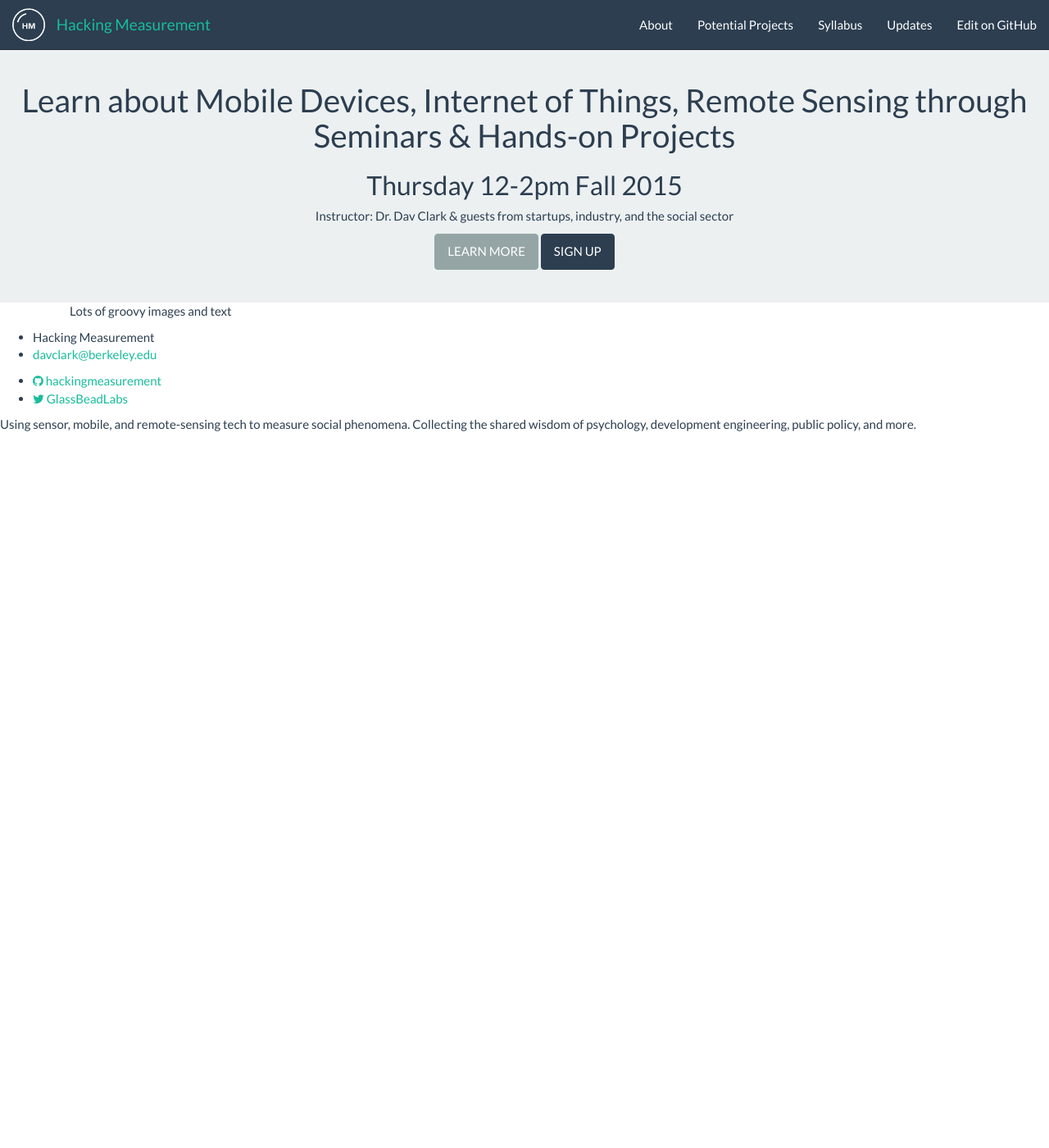
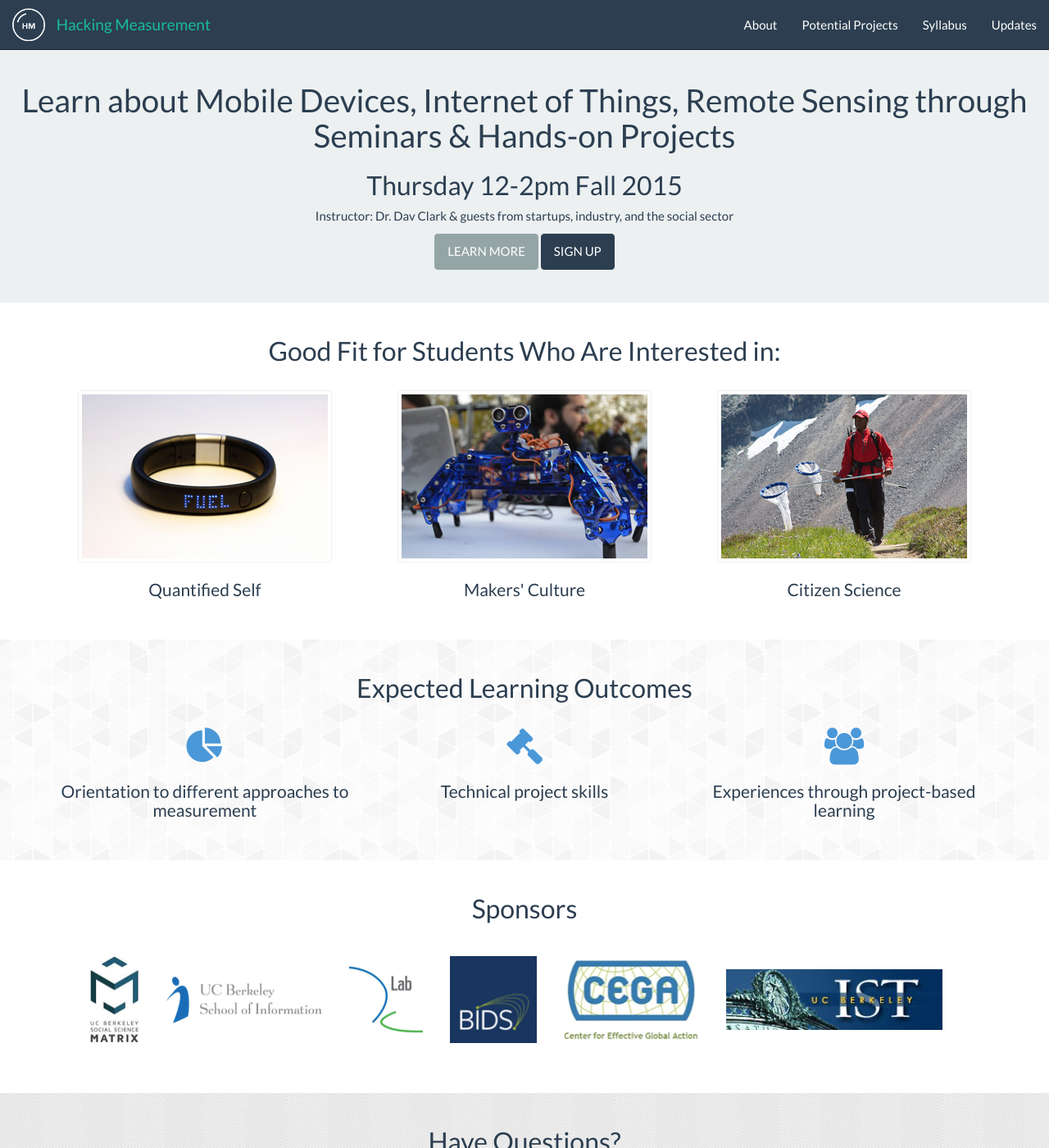
Before and after one commit to BIDS-collaborative/hackingmeasurement.github.io, a Jekyll site: the page built from index.html, in a window 1280 px wide and 1400 px high. Shown: the whole window at 82% size. Built offline with Jekyll 4.4.1, drawn with Linux system fonts in a browser that asks for light colours; some of the changed text lies outside the part shown.

Commit message:
Updated the top page and footer
- I removed lines from default.html, so we should add <div
class=“container”> to other pages.
- Pics on the top page are from Flickr. Credit info is at
images/PhotoCredit.txt. If you like the pics, we should add the credit
somewhere - maybe on the about page?

```diff
--- a/_includes/footer.html
+++ b/_includes/footer.html
@@ -1,17 +1,24 @@
 <footer class="site-footer">
-
-  <div class="wrapper">
-
-    <div class="footer-col-wrapper">
-      <div class="footer-col  footer-col-1">
-        <ul class="contact-list">
-          <li>{{ site.title }}</li>
+  <div class="container">
+    <div class="row">
+      <div class="col-sm-12">
+        <div class="text-center">
+          <h2>Have Questions?</h2>
+          <div class="footer-icon"><i class="fa fa-question-circle fa-3x"></i></div>
+          <p>Email Dav Clark, Hacking Measurement instructor, at <a href="mailto:davclark@berkeley.edu">davclark@berkeley.edu</a></p>
+        </div>
+      </div>
+    </div>
+  <hr>
+    <div class="row">
+      <div class="col-sm-3">
+        <ul class="contact-list list-unstyled">
+          <li><strong>{{ site.title }}</strong></li>
           <li><a href="mailto:{{ site.email }}">{{ site.email }}</a></li>
         </ul>
       </div>
-
-      <div class="footer-col  footer-col-2">
-        <ul class="social-media-list">
+      <div class="col-sm-3">
+        <ul class="social-media-list list-unstyled">
           {% if site.github_username %}
           <li>
             <a href="https://github.com/{{ site.github_username }}">
@@ -31,12 +38,11 @@
           {% endif %}
         </ul>
       </div>
-
-      <div class="footer-col  footer-col-3">
-        <p class="text">{{ site.description }}</p>
+      <div class="col-sm-6">
+        <div class="footer-col  footer-col-3">
+          <p class="text">{{ site.description }}</p>
+        </div>
       </div>
     </div>
-
   </div>
-
 </footer>
--- a/_includes/header.html
+++ b/_includes/header.html
@@ -21,8 +21,6 @@
             </li>
           {% endif %}
         {% endfor %}
-        <li> <a href="https://github.com/tech4measurement/tech4measurement.github.io">
-                Edit on GitHub</a></li>
       </ul>
     </div>
   </div>
--- a/_layouts/default.html
+++ b/_layouts/default.html
@@ -7,13 +7,9 @@
 
 {% include header.html %}
 
-    <div class="container">
-        <div class="col-xs-12">
 
 {{ content }}
 
-        </div>
-    </div>
 
 {% include footer.html %}
 
--- a/css/main.css
+++ b/css/main.css
@@ -2,7 +2,7 @@ body {
   padding-top: 40px;
 }
 
-/* header.html */
+/* header */
 .navbar {
   margin-bottom: 0;
 }
@@ -25,3 +25,36 @@ body {
   padding: 40px 20px;
   text-align: center;
 }
+
+/* footer */
+.site-footer {
+  background: url(../images/bg01.png) repeat 0 0;
+  padding-top: 20px;
+  padding-bottom: 40px;
+}
+.footer-icon {
+  margin: 15px 0;
+}
+.footer-icon i {
+  color: #4b98d8;
+}
+
+/* top page */
+.top-section {
+  padding: 20px 0 40px;
+}
+.top-section h2 {
+  padding: 0 0 20px;
+}
+.top-section h3 {
+  font-size: 21px;
+}
+.top-outcomes {
+  background: url(../images/bg02.png) repeat 0 0;
+}
+.top-outcomes i {
+  color: #4b98d8;
+}
+.sp-list li {
+  padding: 10px 15px;
+}
--- a/index.html
+++ b/index.html
@@ -1,4 +1,50 @@
 ---
 layout: default
 ---
-<p>Lots of groovy images and text</p>
+<div class="top-section top-students text-center" id="top-students">
+  <h2>Good Fit for Students Who Are Interested in:</h2>
+  <div class="container">
+    <div class="row">
+      <div class="col-md-4">
+        <img src="images/pic-NikeFuelBand.jpg" class="img-thumbnail"><br><h3>Quantified Self</h3>
+      </div>
+      <div class="col-md-4">
+        <img src="images/pic-Hexapod.jpg" class="img-thumbnail"><br><h3>Makers' Culture</h3>
+      </div>
+      <div class="col-md-4">
+        <img src="images/pic-CascadeButterfly.jpg" class="img-thumbnail"><br><h3>Citizen Science</h3>
+      </div>
+    </div>
+  </div>
+</div>
+
+<div class="top-section top-outcomes text-center" id="top-outcomes">
+  <h2>Expected Learning Outcomes</h2>
+  <div class="container">
+    <div class="row">
+      <div class="col-md-4">
+        <i class="fa fa-pie-chart fa-3x"></i><br><h3>Orientation to different approaches to measurement</h3>
+      </div>
+      <div class="col-md-4">
+        <i class="fa fa-gavel fa-3x"></i><br><h3>Technical project skills</h3>
+      </div>
+      <div class="col-md-4">
+        <i class="fa fa-users fa-3x"></i><br><h3>Experiences through project-based learning</h3>
+      </div>
+    </div>
+  </div>
+</div>
+
+<div class="top-section top-sponsors text-center" id="top-sponsors">
+  <h2>Sponsors</h2>
+  <div class="container">
+    <ul class="list-inline sp-list">
+      <li><a href="http://matrix.berkeley.edu/" target="_blank"><img src="images/sp-matrix.png" alt="UC Berkeley Social Science Matrix"></a></li>
+      <li><a href="http://www.ischool.berkeley.edu/" target="_blank"><img src="images/sp-ischool.png" alt="UC Berkeley School of Information"></a></li>
+      <li><a href="http://dlab.berkeley.edu/" target="_blank"><img src="images/sp-dlab.png" alt="D-Lab"></a></li>
+      <li><a href="http://bids.berkeley.edu/" target="_blank"><img src="images/sp-bids.png" alt="Berkeley Institute for Data Science"></a></li>
+      <li><a href="http://cega.berkeley.edu/" target="_blank"><img src="images/sp-cega.png" alt="Center for Effective Global Action"></a></li>
+      <li><a href="https://ist.berkeley.edu/" target="_blank"><img src="images/sp-ist.png" alt="Information Services and Technology"></a></li>
+    </ul>
+  </div>
+</div>
```
Also changed, not shown: images/PhotoCredit.txt (added, +8 -0 lines), images/bg01.png (added), images/bg02.png (added), images/pic-CascadeButterfly.jpg (added), images/pic-Hexapod.jpg (added), images/pic-NikeFuelBand.jpg (added), images/sp-bids.png (added), images/sp-cega.png (added), images/sp-dlab.png (added), images/sp-ischool.png (added), images/sp-ist.png (added), images/sp-matrix.png (added). Lines whose indentation alone changed are shown as unchanged.
